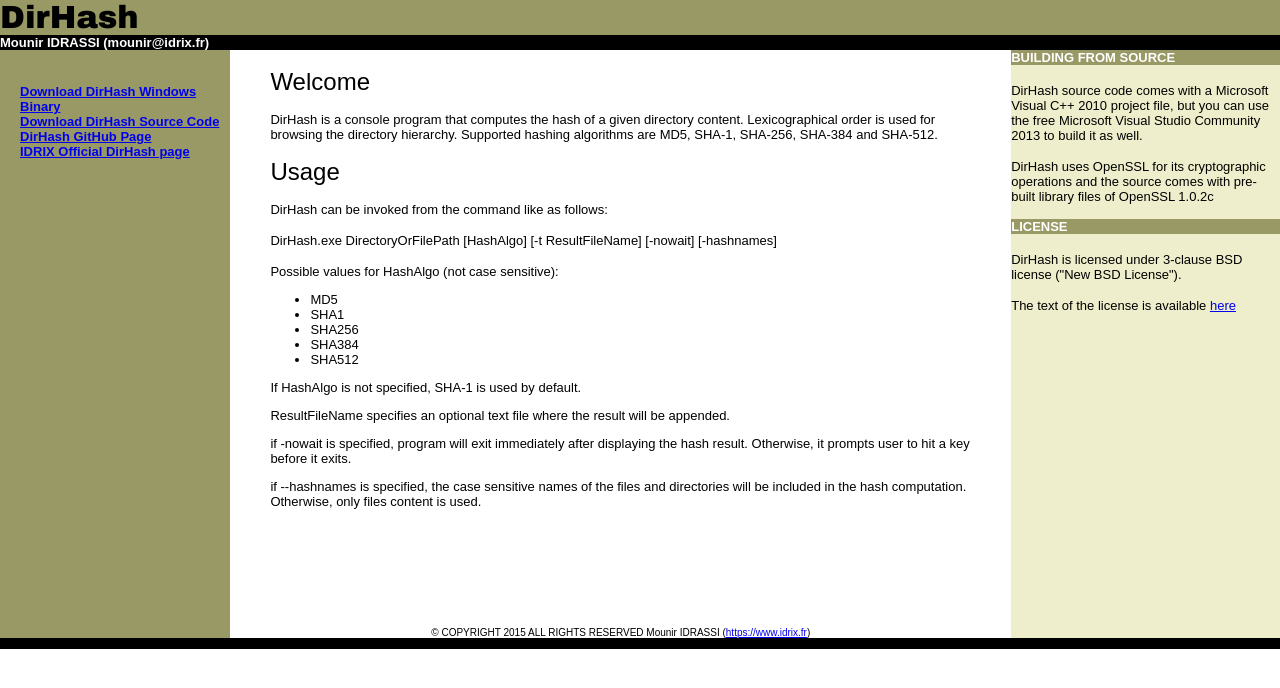
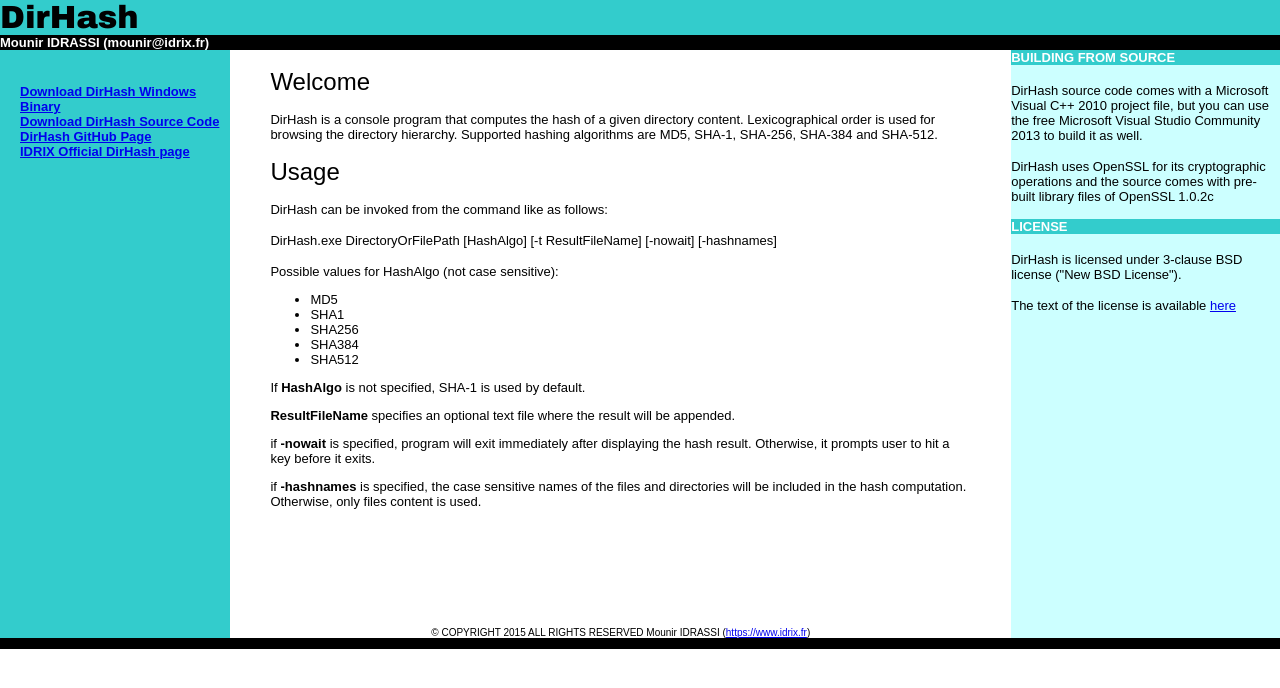
Before and after one commit to idrassi/DirHash, a plain HTML site: page index.htm in a window 1280 px wide. Drawn offline with Linux system fonts and the light colour scheme.

Commit message:
Better background colors

```diff
--- a/index.htm
+++ b/index.htm
@@ -5,7 +5,7 @@
 
 <body topmargin="0" leftmargin="0" rightmargin="0" bottommargin="0" marginheight="0" marginwidth="0" style="background-color:white;">
 
-<table border="0" width="100%" cellspacing="0" cellpadding="0" bgcolor="#999966">
+<table border="0" width="100%" cellspacing="0" cellpadding="0" bgcolor="#33CCCC">
   <tr>
     <td width="100%"><font face="Arial Black" size="6" color="#000000">DirHash</font></td>
   </tr>
@@ -17,7 +17,7 @@
 </table>
 <table border="0" width="100%" cellspacing="0" cellpadding="0">
   <tr>
-    <td width="18%" bgcolor="#999966" valign="top">&nbsp;
+    <td width="18%" bgcolor="#33CCCC" valign="top">&nbsp;
       <p style="margin-left: 20"><b><font face="Arial" size="2" color="#000000"><a href="https://github.com/idrassi/DirHash/releases/download/DirHash-1.3/DirHash-1.3-x86.zip" target="_blank">Download DirHash Windows Binary</a><br>
       <a href="https://github.com/idrassi/DirHash/archive/DirHash-1.3.zip" target="_blank">Download DirHash Source Code</a><br>
       <a href="https://github.com/idrassi/DirHash" target="_blank">DirHash GitHub Page</a><br>
@@ -47,28 +47,28 @@
 <li>SHA512</li>
 </ul>
 
-<p>If HashAlgo is not specified, SHA-1 is used by default.</p>
+<p>If <b>HashAlgo</b> is not specified, SHA-1 is used by default.</p>
 
-<p>ResultFileName specifies an optional text file where the result will be appended.</p>
+<p><b>ResultFileName</b> specifies an optional text file where the result will be appended.</p>
 
-<p>if -nowait is specified, program will exit immediately after displaying the hash result. Otherwise, it prompts user to hit a key before it exits.</p>
+<p>if <b>-nowait</b> is specified, program will exit immediately after displaying the hash result. Otherwise, it prompts user to hit a key before it exits.</p>
 
-<p>if --hashnames is specified, the case sensitive names of the files and directories will be included in the hash computation. Otherwise, only files content is used.</p></font></p>
+<p>if <b>-hashnames</b> is specified, the case sensitive names of the files and directories will be included in the hash computation. Otherwise, only files content is used.</p></font></p>
         <p>&nbsp;</p>
         <p>&nbsp;</p>
         <p>&nbsp;</p>
       </blockquote>
       <p align="center"><font face="Arial" size="1">© COPYRIGHT 2015 ALL RIGHTS
       RESERVED Mounir IDRASSI (<a href="https://www.idrix.fr">https://www.idrix.fr</a>)</font></td>
-    <td width="21%" bgcolor="#EEEECC" valign="top">
+    <td width="21%" bgcolor="#CCFFFF" valign="top">
       <table border="0" width="100%" cellspacing="0" cellpadding="0">
         <tr>
-          <td width="100%" bgcolor="#999966"><b><font face="Arial" size="2" color="#FFFFFF">BUILDING FROM SOURCE</font></b></td>
+          <td width="100%" bgcolor="#33CCCC"><b><font face="Arial" size="2" color="#FFFFFF">BUILDING FROM SOURCE</font></b></td>
         </tr>
       </table>
       <table border="0" width="100%" cellspacing="0" cellpadding="0">
         <tr>
-          <td width="100%" bgcolor="#EEEECC"><br>
+          <td width="100%" bgcolor="#CCFFFF"><br>
             <font size="2" face="Arial">DirHash source code comes with a Microsoft Visual C++ 2010 project file, but you can use the free Microsoft Visual Studio Community 2013 to build it as well.</font>
             <p><font size="2" face="Arial">DirHash uses OpenSSL for its cryptographic operations and the source comes with pre-built library files of OpenSSL 1.0.2c<br>
             &nbsp;</font></td>
@@ -76,12 +76,12 @@
       </table>
       <table border="0" width="100%" bgcolor="#008080" cellspacing="0" cellpadding="0">
         <tr>
-          <td width="100%" bgcolor="#999966"><b><font face="Arial" size="2" color="#FFFFFF">LICENSE</font></b></td>
+          <td width="100%" bgcolor="#33CCCC"><b><font face="Arial" size="2" color="#FFFFFF">LICENSE</font></b></td>
         </tr>
       </table>
       <table border="0" width="100%" cellspacing="0" cellpadding="0">
         <tr>
-          <td width="100%" bgcolor="#EEEECC"><br>
+          <td width="100%" bgcolor="#CCFFFF"><br>
             <font size="2" face="Arial">DirHash is licensed under 3-clause BSD license ("New BSD License").</font>
             <p><font size="2" face="Arial">The text of the license is available <a href="LICENSE.txt">here</a><br>
             &nbsp;</font></td>
```
